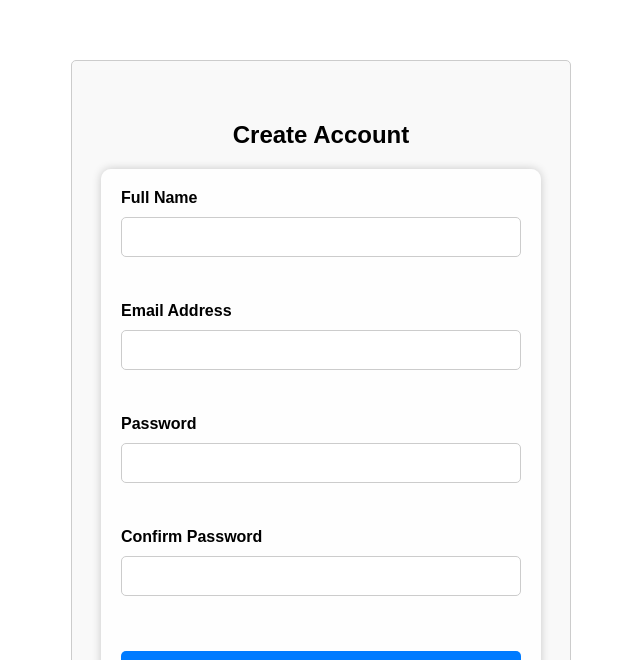
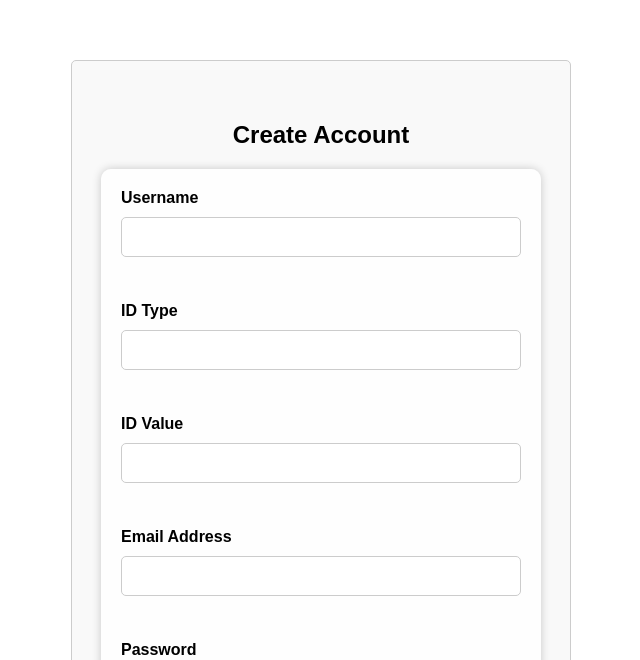
Before and after one commit to AnarchistHoneybun/m_api, a React (Create React App) app: page /create-account in a window 1280 px wide. Shown: the part 140-800 px from the top of the page, without its empty margins (319-959 px from the left). Built offline with nearby package versions, Linux system fonts and the light colour scheme.

Commit message:
new fields for the user record

```diff
--- a/src/CreateAccount/CreateAccount.js
+++ b/src/CreateAccount/CreateAccount.js
@@ -7,10 +7,12 @@ import "react-toastify/ReactToastify.css";
 import { useNavigate } from "react-router-dom";
 
 const CreateAccount = () => {
-  const [fullName, setFullName] = useState("");
   const [email, setEmail] = useState("");
   const [password, setPassword] = useState("");
   const [repeatPassword, setRepeatPassword] = useState("");
+  const [username, setUsername] = useState("");
+  const [idType, setIdType] = useState("");
+  const [idValue, setIdValue] = useState("");
   const [error, setError] = useState("");
 
   const navigate = useNavigate();
@@ -20,7 +22,7 @@ const CreateAccount = () => {
     if (password !== repeatPassword) {
       setError("Passwords do not match");
     } else {
-      async function createNewUser(userEmail, userPassword) {
+      async function createNewUser(userEmail, userPassword, username, idType, idValue) {
         let res = await supabase.auth.signUp({
           email: userEmail,
           password: userPassword,
@@ -29,11 +31,11 @@ const CreateAccount = () => {
           toast(res.error.message, { type: "error" });
         } else {
           res = await supabase.from("users").insert({
-            username: "a",
+            username: username,
             password: password,
             email: email,
-            id_type: "a",
-            id_value: "a",
+            id_type: idType,
+            id_value: idValue,
             user_uuid: res.data.session.user.id,
           });
 
@@ -47,15 +49,17 @@ const CreateAccount = () => {
             }else{
               navigate("/user");
             }
-            setFullName("");
             setEmail("");
             setPassword("");
             setRepeatPassword("");
+            setUsername("");
+            setIdType("");
+            setIdValue("");
             setError("");
           }
         }
       }
-      createNewUser(email, password);
+      createNewUser(email, password, username, idType, idValue);
       // Reset fields after successful submission
     }
   };
@@ -66,12 +70,34 @@ const CreateAccount = () => {
       {error && <p className="error-message">{error}</p>}
       <form onSubmit={handleSubmit}>
         <div className="form-group">
-          <label htmlFor="fullName">Full Name</label>
+          <label htmlFor="username">Username</label>
           <input
             type="text"
-            id="fullName"
-            value={fullName}
-            onChange={(e) => setFullName(e.target.value)}
+            id="username"
+            value={username}
+            onChange={(e) => setUsername(e.target.value)}
+            required
+            className="input"
+          />
+        </div>
+        <div className="form-group">
+          <label htmlFor="idType">ID Type</label>
+          <input
+            type="text"
+            id="idType"
+            value={idType}
+            onChange={(e) => setIdType(e.target.value)}
+            required
+            className="input"
+          />
+        </div>
+        <div className="form-group">
+          <label htmlFor="idValue">ID Value</label>
+          <input
+            type="text"
+            id="idValue"
+            value={idValue}
+            onChange={(e) => setIdValue(e.target.value)}
             required
             className="input"
           />
--- a/src/User/User.js
+++ b/src/User/User.js
@@ -1,8 +1,16 @@
 import React, { useState } from 'react';
+import { useNavigate } from 'react-router-dom';
+import supabase from '../lib/supabase-client';
 import './User.css';
 
 function User() {
   const [selectedOption, setSelectedOption] = useState('');
+  const navigate = useNavigate();
+
+  const handleLogout = async () => {
+    await supabase.auth.signOut();
+    navigate('/');
+  };
 
   return (
     <div className="app">
@@ -11,9 +19,9 @@ function User() {
           <div className="hello-user-section">
             <div className="hello-user">Hello User</div>
             <select
-              className="dropdown"
-              value={selectedOption}
-              onChange={(e) => setSelectedOption(e.target.value)}
+                className="dropdown"
+                value={selectedOption}
+                onChange={(e) => setSelectedOption(e.target.value)}
             >
               <option value="">Select an Option</option>
               <option value="A">A</option>
@@ -24,6 +32,7 @@ function User() {
             </select>
           </div>
           <div className="buy-key">Buy Key</div>
+          <button onClick={handleLogout}>Log Out</button>
         </div>
       </header>
       <main className="content">
```
